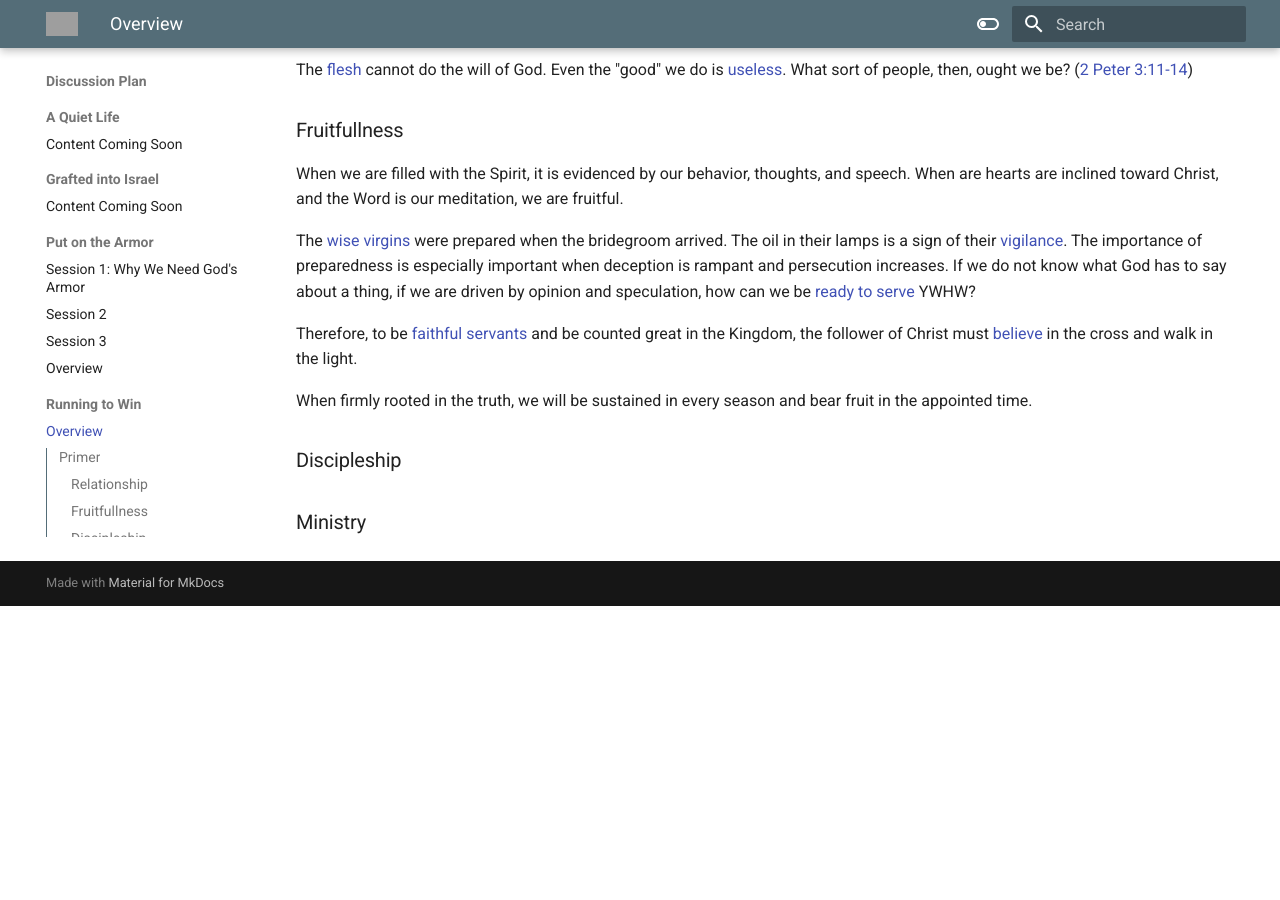
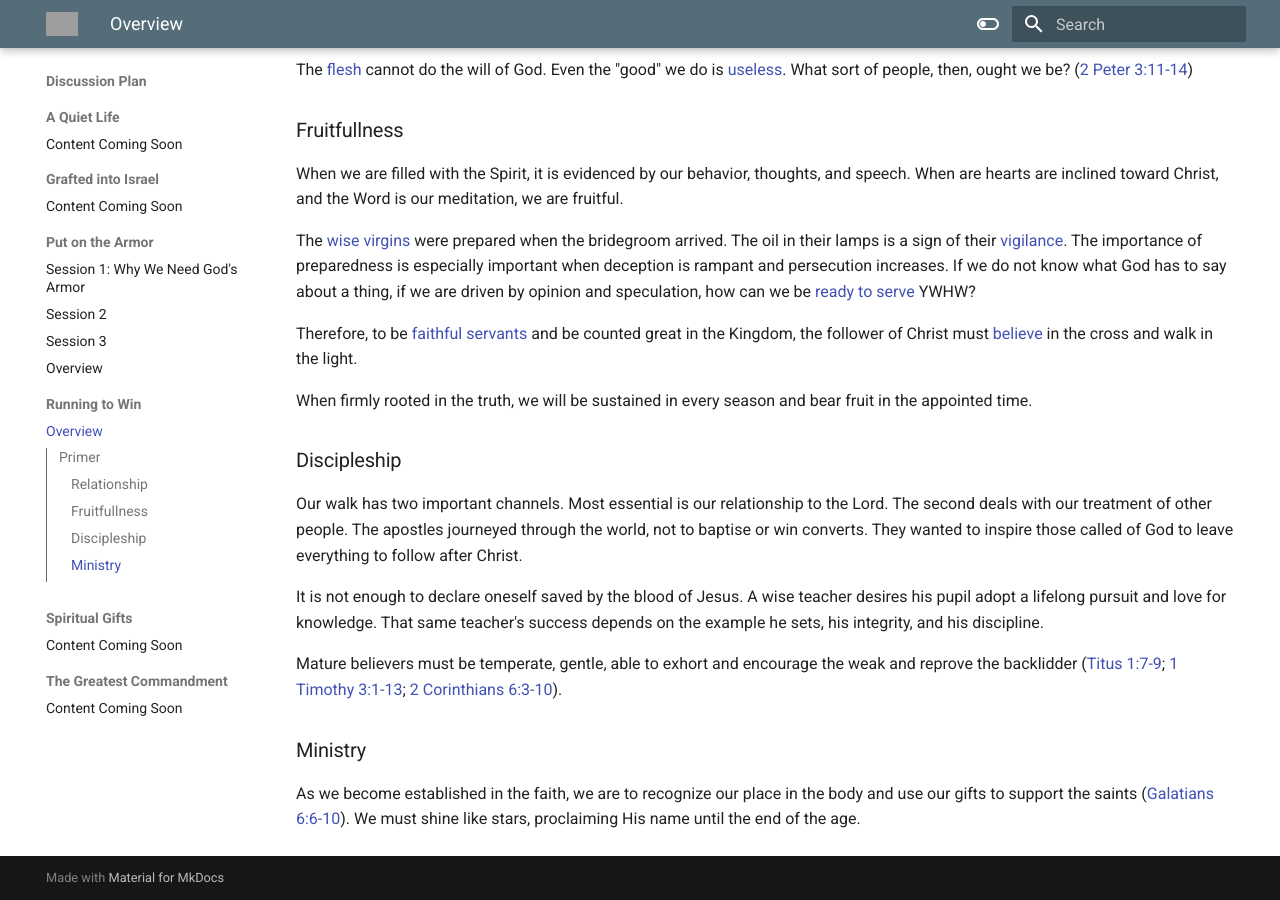
Before and after one commit to Ryan-Spooner/Doulos_Khristos, an MkDocs documentation site: the page built from docs/Discussion Plan/Running to Win/Overview.md, in a window 1280 px wide and 900 px high, scrolled down 1007 px. Built offline with MkDocs 1.6.1 and Material for MkDocs 9.7.7, drawn with Linux system fonts in a browser that asks for light colours; before the commit the page ends 1613 px from its top, so only the background shows below that; grey boxes are pictures that could not be loaded.

Commit message:
added additional content

```diff
--- a/docs/Discussion Plan/Running to Win/Overview.md
+++ b/docs/Discussion Plan/Running to Win/Overview.md
@@ -35,5 +35,11 @@ Therefore, to be [faithful servants](https://www.blueletterbible.org/nasb95/heb/
 When firmly rooted in the truth, we will be sustained in every season and bear fruit in the appointed time.
 
 ### Discipleship
+Our walk has two important channels. Most essential is our relationship to the Lord. The second deals with our treatment of other people. The apostles journeyed through the world, not to baptise or win converts. They wanted to inspire those called of God to leave everything to follow after Christ.
+
+It is not enough to declare oneself saved by the blood of Jesus. A wise teacher desires his pupil adopt a lifelong pursuit and love for knowledge. That same teacher's success depends on the example he sets, his integrity, and his discipline.
+
+Mature believers must be temperate, gentle, able to exhort and encourage the weak and reprove the backlidder ([Titus 1:7-9](https://www.blueletterbible.org/nasb95/tit/1/7-9/s_1130007); [1 Timothy 3:1-13](https://www.blueletterbible.org/nasb95/1ti/3/1-13/s_1122001); [2 Corinthians 6:3-10](https://www.blueletterbible.org/nasb95/2co/6/3-10/s_1084003)).
 
 ### Ministry
+As we become established in the faith, we are to recognize our place in the body and use our gifts to support the saints ([Galatians 6:6-10](https://www.blueletterbible.org/nasb95/gal/6/6-10/s_1097006)). We must shine like stars, proclaiming His name until the end of the age.
```
